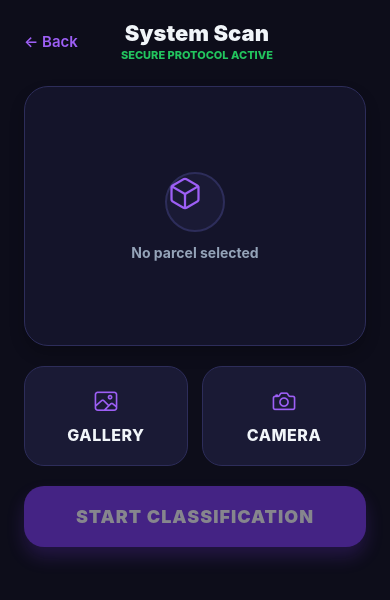
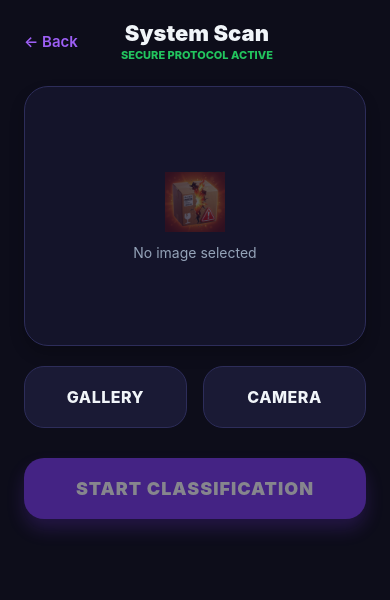
Before and after one commit to saikumarkoda13-ai/parcel, a React Native app in the folder parcel-damage-app/: screen /Predict in a window 390 px wide. Shown: the top 600 px of the page. Built offline with nearby package versions, Linux system fonts and the light colour scheme.

Commit message:
Branding: Replaced placeholder icons with new 'Broken Box' official logo across dashboards

```diff
--- a/parcel-damage-app/screens/AdminHomeScreen.js
+++ b/parcel-damage-app/screens/AdminHomeScreen.js
@@ -1,6 +1,6 @@
 import React from 'react';
 import {
-    View, Text, TouchableOpacity, StyleSheet,
+    View, Text, TouchableOpacity, StyleSheet, Image,
     StatusBar, ScrollView, SafeAreaView, Platform
 } from 'react-native';
 import { COLORS } from '../theme';
@@ -11,7 +11,10 @@ export default function AdminHomeScreen({ navigation }) {
             <StatusBar barStyle="light-content" backgroundColor={COLORS.bg} />
             <ScrollView contentContainerStyle={styles.container} showsVerticalScrollIndicator={false}>
                 <View style={styles.header}>
-                    <Text style={styles.badge}>Root Admin</Text>
+                    <View style={styles.headerTop}>
+                        <Image source={require('../assets/icon.png')} style={styles.headerLogo} resizeMode="contain" />
+                        <Text style={styles.badge}>Root Admin</Text>
+                    </View>
                     <Text style={styles.title}>System Control</Text>
                     <Text style={styles.subtitle}>Administrative Dashboard</Text>
                 </View>
@@ -60,7 +63,9 @@ const styles = StyleSheet.create({
     safeArea: { flex: 1, backgroundColor: COLORS.bg },
     container: { flexGrow: 1, padding: 24, paddingVertical: 20 },
     header: { marginBottom: 32 },
-    badge: { fontSize: 12, color: COLORS.warning, fontWeight: '800', backgroundColor: COLORS.warning + '18', paddingHorizontal: 12, paddingVertical: 6, borderRadius: 12, alignSelf: 'flex-start', marginBottom: 14, letterSpacing: 0.5 },
+    headerTop: { flexDirection: 'row', justifyContent: 'space-between', alignItems: 'center', marginBottom: 16 },
+    headerLogo: { width: 50, height: 50, borderRadius: 12, backgroundColor: COLORS.card2, borderColor: COLORS.border, borderWidth: 1 },
+    badge: { fontSize: 12, color: COLORS.warning, fontWeight: '800', backgroundColor: COLORS.warning + '18', paddingHorizontal: 12, paddingVertical: 6, borderRadius: 12, letterSpacing: 0.5 },
     title: { fontSize: 32, fontWeight: '900', color: COLORS.text, marginBottom: 6 },
     subtitle: { fontSize: 15, color: COLORS.muted, fontWeight: '600' },
     grid: { gap: 18, marginBottom: 24 },
--- a/parcel-damage-app/screens/LandingScreen.js
+++ b/parcel-damage-app/screens/LandingScreen.js
@@ -25,7 +25,7 @@ export default function LandingScreen({ navigation }) {
                     <Animated.View style={[styles.heroSection, { transform: [{ scale }], opacity }]}>
                         <View style={styles.logoCircle}>
                             <Image
-                                source={require('../assets/home-logo.png')}
+                                source={require('../assets/icon.png')}
                                 style={styles.logoImage}
                                 resizeMode="contain"
                             />
--- a/parcel-damage-app/screens/PredictScreen.js
+++ b/parcel-damage-app/screens/PredictScreen.js
@@ -4,7 +4,6 @@ import {
     StatusBar, ScrollView, Image, ActivityIndicator, Alert, SafeAreaView, Platform
 } from 'react-native';
 import * as ImagePicker from 'expo-image-picker';
-import { Ionicons } from '@expo/vector-icons';
 import { predictImage } from '../services/api';
 import { COLORS } from '../theme';
 
@@ -16,14 +15,14 @@ export default function PredictScreen({ navigation }) {
     const pickFromGallery = async () => {
         const perm = await ImagePicker.requestMediaLibraryPermissionsAsync();
         if (!perm.granted) { Alert.alert('Permission needed', 'Allow gallery access to upload parcel images.'); return; }
-        const res = await ImagePicker.launchImageLibraryAsync({ mediaTypes: ImagePicker.MediaTypeOptions.Images, quality: 0.7 });
+        const res = await ImagePicker.launchImageLibraryAsync({ mediaTypes: ImagePicker.MediaTypeOptions.Images, quality: 0.9 });
         if (!res.canceled) { setImageUri(res.assets[0].uri); setResult(null); }
     };
 
     const pickFromCamera = async () => {
         const perm = await ImagePicker.requestCameraPermissionsAsync();
         if (!perm.granted) { Alert.alert('Permission needed', 'Allow camera access to take photos.'); return; }
-        const res = await ImagePicker.launchCameraAsync({ quality: 0.7 });
+        const res = await ImagePicker.launchCameraAsync({ quality: 0.9 });
         if (!res.canceled) { setImageUri(res.assets[0].uri); setResult(null); }
     };
 
@@ -84,22 +83,18 @@ export default function PredictScreen({ navigation }) {
                         <Image source={{ uri: imageUri }} style={styles.image} resizeMode="cover" />
                     ) : (
                         <View style={styles.imagePlaceholder}>
-                            <View style={styles.placeholderIcon}>
-                                <Ionicons name="cube-outline" size={36} color={COLORS.primaryLight} />
-                            </View>
-                            <Text style={{ color: COLORS.muted, marginTop: 12, fontSize: 14, fontWeight: '700' }}>No parcel selected</Text>
-                        </View>
+                        <Image source={require('../assets/icon.png')} style={styles.placeholderLogo} resizeMode="contain" />
+                        <Text style={{ color: COLORS.muted, marginTop: 12, fontSize: 14 }}>No image selected</Text>
+                    </View>
                     )}
                 </View>
 
                 {/* Pick buttons */}
                 <View style={styles.pickRow}>
                     <TouchableOpacity style={styles.pickBtn} onPress={pickFromGallery}>
-                        <Ionicons name="image-outline" size={26} color={COLORS.primaryLight} style={{ marginBottom: 10 }} />
                         <Text style={styles.pickBtnText}>GALLERY</Text>
                     </TouchableOpacity>
                     <TouchableOpacity style={styles.pickBtn} onPress={pickFromCamera}>
-                        <Ionicons name="camera-outline" size={26} color={COLORS.primaryLight} style={{ marginBottom: 10 }} />
                         <Text style={styles.pickBtnText}>CAMERA</Text>
                     </TouchableOpacity>
                 </View>
@@ -155,8 +150,8 @@ const styles = StyleSheet.create({
     imageBox: { width: '100%', height: 260, borderRadius: 24, overflow: 'hidden', marginBottom: 20, borderColor: COLORS.border, borderWidth: 1.5, backgroundColor: COLORS.card, shadowColor: '#000', shadowOffset: { width: 0, height: 8 }, shadowOpacity: 0.2, shadowRadius: 15 },
     image: { width: '100%', height: '100%' },
     imagePlaceholder: { flex: 1, alignItems: 'center', justifyContent: 'center' },
-    placeholderIcon: { width: 60, height: 60, borderRadius: 30, backgroundColor: COLORS.card2, borderColor: COLORS.border, borderWidth: 2 },
-    pickRow: { flexDirection: 'row', gap: 14, marginBottom: 20 },
+    placeholderLogo: { width: 60, height: 60, opacity: 0.3 },
+    pickRow: { flexDirection: 'row', gap: 16, marginBottom: 30 },
     pickBtn: { flex: 1, backgroundColor: COLORS.card2, borderRadius: 20, padding: 20, alignItems: 'center', borderColor: COLORS.border, borderWidth: 1 },
     pickBtnText: { color: COLORS.text, fontWeight: '800', fontSize: 16, letterSpacing: 0.5 },
     predictBtn: { backgroundColor: COLORS.primary, paddingVertical: 20, borderRadius: 20, alignItems: 'center', flexDirection: 'row', justifyContent: 'center', shadowColor: COLORS.primary, shadowOffset: { width: 0, height: 10 }, shadowOpacity: 0.4, shadowRadius: 18, elevation: 12, marginBottom: 24 },
--- a/parcel-damage-app/screens/UserHomeScreen.js
+++ b/parcel-damage-app/screens/UserHomeScreen.js
@@ -1,10 +1,9 @@
 import React from 'react';
 import {
-    View, Text, TouchableOpacity, StyleSheet,
+    View, Text, TouchableOpacity, StyleSheet, Image,
     StatusBar, ScrollView, Alert, SafeAreaView, Platform
 } from 'react-native';
 import AsyncStorage from '@react-native-async-storage/async-storage';
-import { Ionicons } from '@expo/vector-icons';
 import { COLORS } from '../theme';
 
 export default function UserHomeScreen({ navigation, route }) {
@@ -36,9 +35,12 @@ export default function UserHomeScreen({ navigation, route }) {
             <ScrollView contentContainerStyle={styles.container} showsVerticalScrollIndicator={false}>
                 {/* Header */}
                 <View style={styles.header}>
-                    <View>
-                        <Text style={styles.welcome}>Hello, {user.name || 'User'}</Text>
-                        <Text style={styles.subtitle}>Dashboard access active</Text>
+                    <View style={styles.headerTitleRow}>
+                        <Image source={require('../assets/icon.png')} style={styles.headerLogo} resizeMode="contain" />
+                        <View>
+                            <Text style={styles.welcome}>Hello, {user.name || 'User'}</Text>
+                            <Text style={styles.subtitle}>Dashboard access active</Text>
+                        </View>
                     </View>
                     <TouchableOpacity onPress={handleLogout} style={styles.logoutBtn}>
                         <Text style={styles.logoutText}>LOGOUT</Text>
@@ -48,17 +50,11 @@ export default function UserHomeScreen({ navigation, route }) {
                 {/* Stats Card */}
                 <View style={styles.statsCard}>
                     <View style={styles.statItem}>
-                        <View style={styles.iconChip}>
-                            <Ionicons name="person-outline" size={16} color={COLORS.primaryLight} />
-                        </View>
                         <Text style={styles.statLabel}>Login ID</Text>
                         <Text style={styles.statValue}>{user.loginid || '—'}</Text>
                     </View>
                     <View style={styles.divider} />
                     <View style={styles.statItem}>
-                        <View style={styles.iconChip}>
-                            <Ionicons name="mail-outline" size={16} color={COLORS.primaryLight} />
-                        </View>
                         <Text style={styles.statLabel}>Email</Text>
                         <Text style={styles.statValue} numberOfLines={1}>{user.email || '—'}</Text>
                     </View>
@@ -70,7 +66,7 @@ export default function UserHomeScreen({ navigation, route }) {
                     onPress={() => navigation.navigate('Predict', { user })}
                 >
                     <View style={styles.predictIconCircle}>
-                        <Ionicons name="scan-outline" size={48} color={COLORS.primary} />
+                        <Image source={require('../assets/icon.png')} style={styles.predictLogo} resizeMode="contain" />
                     </View>
                     <Text style={styles.predictTitle}>Open Scanning Portal</Text>
                     <Text style={styles.predictSubtitle}>Real-time parcel classification and damage detection</Text>
@@ -101,19 +97,20 @@ export default function UserHomeScreen({ navigation, route }) {
 const styles = StyleSheet.create({
     safeArea: { flex: 1, backgroundColor: COLORS.bg },
     container: { flexGrow: 1, padding: 24, paddingVertical: 20 },
-    header: { flexDirection: 'row', justifyContent: 'space-between', alignItems: 'center', marginBottom: 28 },
-    welcome: { fontSize: 26, fontWeight: '900', color: COLORS.text },
-    subtitle: { fontSize: 14, color: COLORS.muted, marginTop: 4, fontWeight: '600' },
+    headerTitleRow: { flexDirection: 'row', alignItems: 'center', gap: 12 },
+    headerLogo: { width: 44, height: 44, borderRadius: 10, backgroundColor: COLORS.card2, borderColor: COLORS.border, borderWidth: 1 },
+    welcome: { fontSize: 24, fontWeight: '900', color: COLORS.text },
+    subtitle: { fontSize: 13, color: COLORS.muted, marginTop: 2, fontWeight: '600' },
     logoutBtn: { backgroundColor: COLORS.card2 + '80', borderRadius: 12, paddingVertical: 10, paddingHorizontal: 16, borderColor: COLORS.border, borderWidth: 1 },
     logoutText: { color: COLORS.danger, fontSize: 13, fontWeight: '800' },
     statsCard: { backgroundColor: COLORS.card, borderRadius: 24, padding: 24, flexDirection: 'row', marginBottom: 24, borderColor: COLORS.border, borderWidth: 1, shadowColor: '#000', shadowOffset: { width: 0, height: 6 }, shadowOpacity: 0.15, shadowRadius: 10, elevation: 5 },
     statItem: { flex: 1, alignItems: 'center' },
-    iconChip: { marginBottom: 8, backgroundColor: COLORS.card2, padding: 6, borderRadius: 10, borderColor: COLORS.border, borderWidth: 1 },
-    statLabel: { fontSize: 11, color: COLORS.muted, marginBottom: 4, fontWeight: '700', textTransform: 'uppercase', letterSpacing: 0.5 },
+    statLabel: { fontSize: 12, color: COLORS.muted, marginBottom: 6, fontWeight: '700', textTransform: 'uppercase', letterSpacing: 0.5 },
     statValue: { fontSize: 15, fontWeight: '800', color: COLORS.text },
     divider: { width: 1, backgroundColor: COLORS.border, marginHorizontal: 15, opacity: 0.5 },
     predictCard: { backgroundColor: COLORS.card, borderRadius: 28, padding: 30, alignItems: 'center', marginBottom: 24, borderColor: COLORS.primary, borderWidth: 1.5, shadowColor: COLORS.primary, shadowOffset: { width: 0, height: 12 }, shadowOpacity: 0.25, shadowRadius: 20, elevation: 15 },
-    predictIconCircle: { width: 90, height: 90, borderRadius: 45, backgroundColor: COLORS.primary + '15', alignItems: 'center', justifyContent: 'center', marginBottom: 20, borderColor: COLORS.primary + '30', borderWidth: 2 },
+    predictIconCircle: { width: 90, height: 90, borderRadius: 45, backgroundColor: COLORS.primary + '15', alignItems: 'center', justifyContent: 'center', marginBottom: 20, overflow: 'hidden' },
+    predictLogo: { width: '80%', height: '80%' },
     predictTitle: { fontSize: 24, fontWeight: '900', color: COLORS.text, marginBottom: 8 },
     predictSubtitle: { fontSize: 14, color: COLORS.muted, textAlign: 'center', marginBottom: 24, lineHeight: 20 },
     predictBtn: { backgroundColor: COLORS.primary, paddingVertical: 18, paddingHorizontal: 40, borderRadius: 20, shadowColor: COLORS.primary, shadowOffset: { width: 0, height: 8 }, shadowOpacity: 0.4, shadowRadius: 14, elevation: 12 },
```
